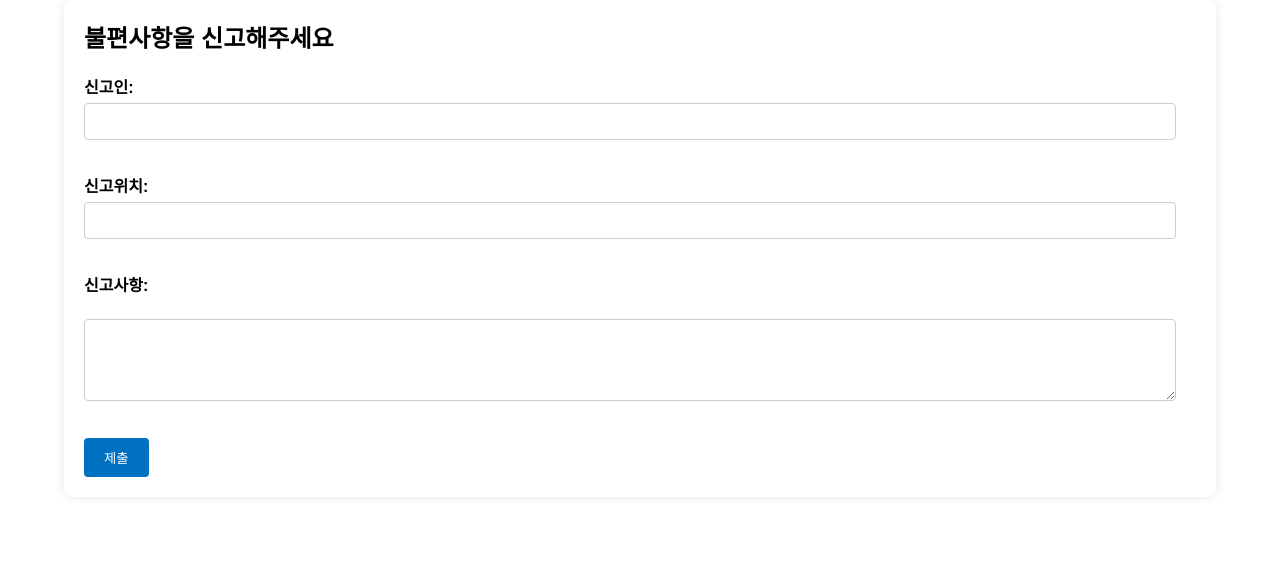
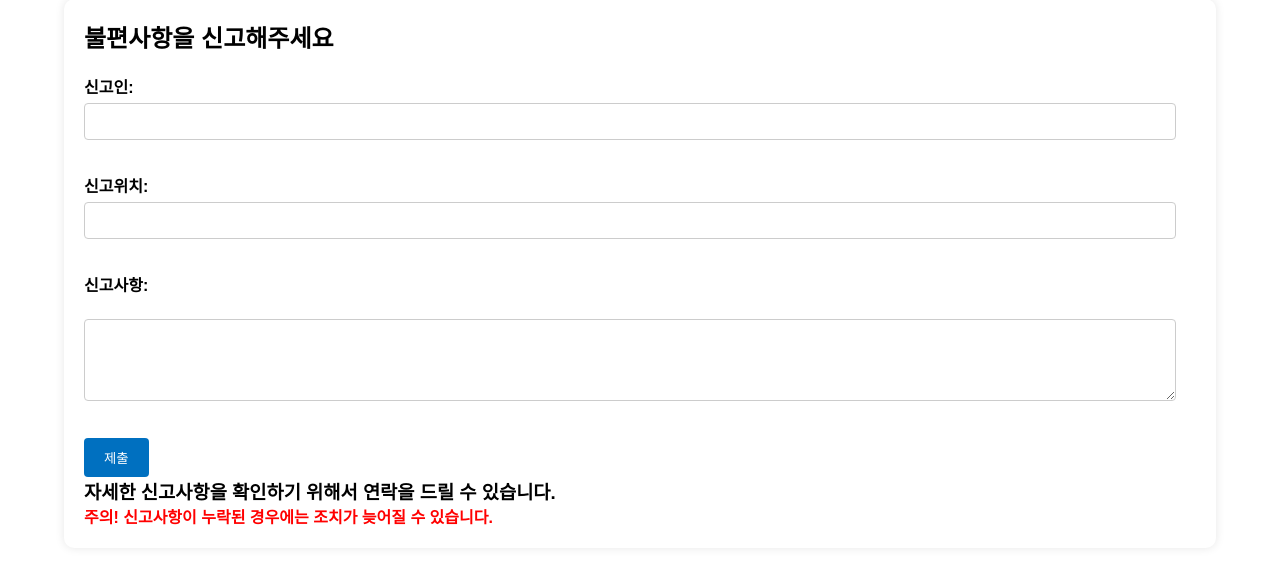
Before and after one commit to mongshot/jbclaim_py, a Flask app: page / in a window 1280 px wide. Shown: the part 107-680 px from the top of the page. Run offline with Flask 2, Linux system fonts and the light colour scheme.

Commit message:
Update report.html

```diff
--- a/templates/report.html
+++ b/templates/report.html
@@ -92,6 +92,8 @@
 
             <input type="submit" value="제출">
         </form>
+        <h3>자세한 신고사항을 확인하기 위해서 연락을 드릴 수 있습니다.</h3>
+        <h4 style="color: red; font-weight: bold;">주의! 신고사항이 누락된 경우에는 조치가 늦어질 수 있습니다.</h4>
     </div>
 </body>
 </html>
```
